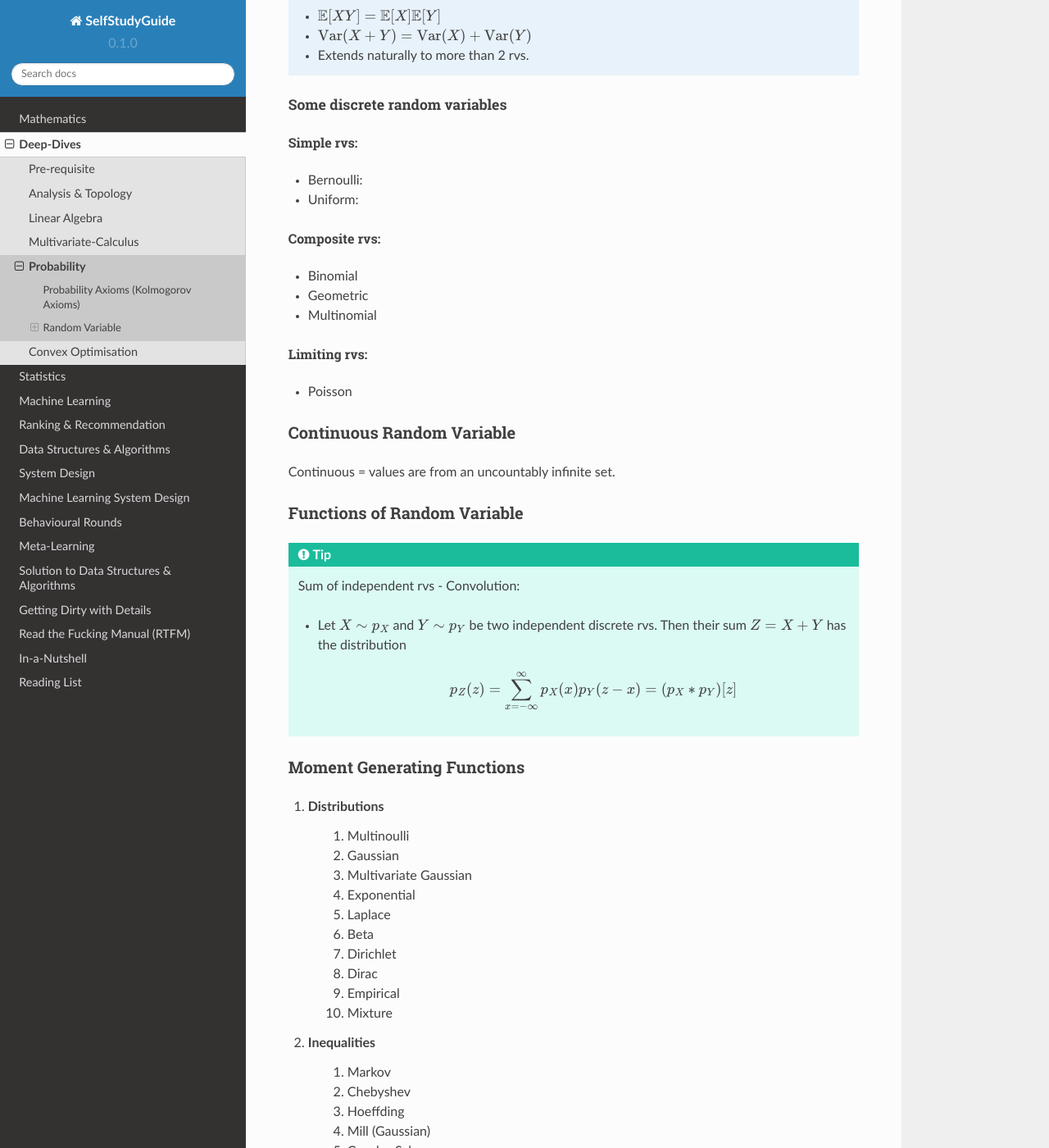
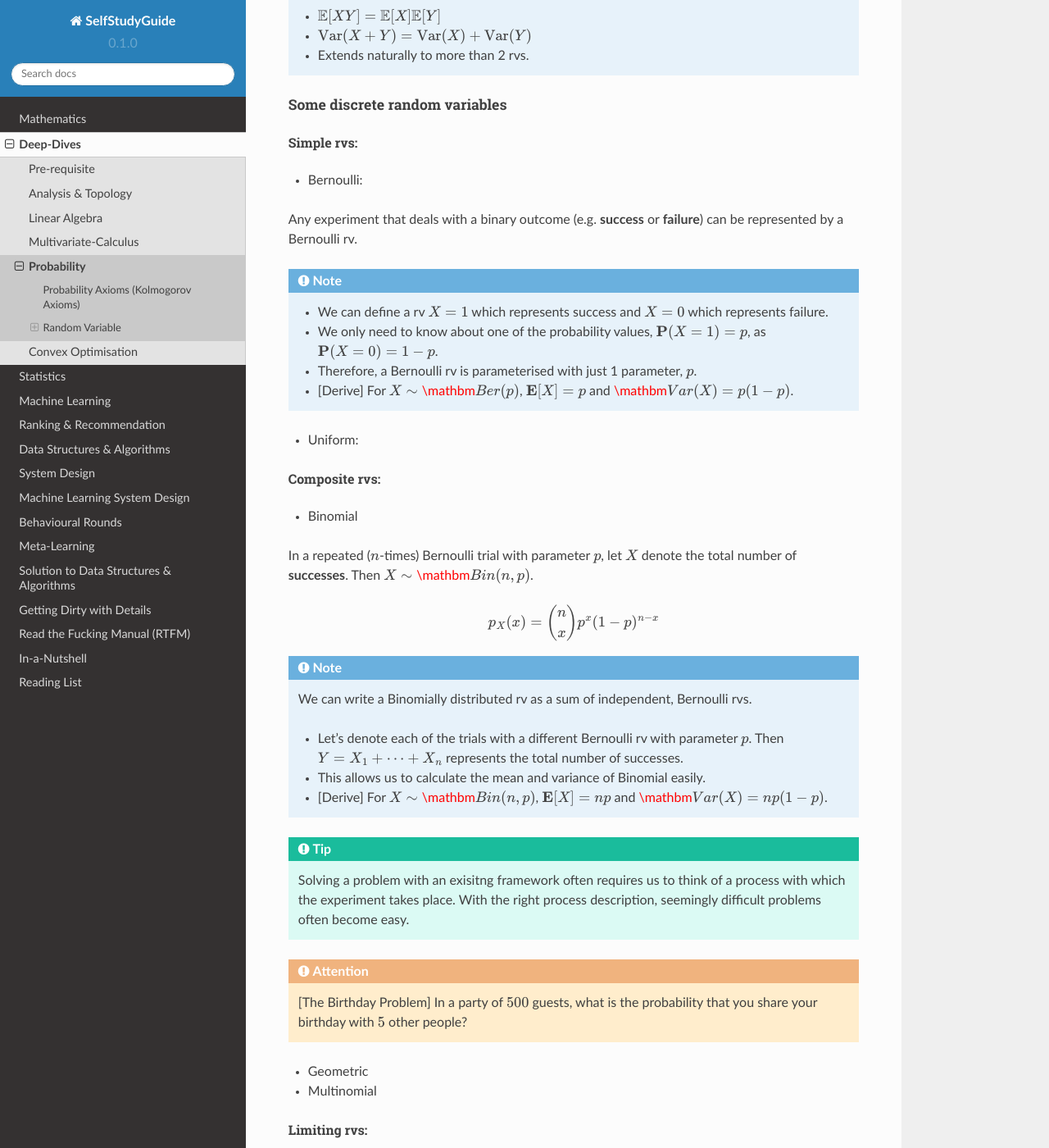
Before and after one commit to uselesstechjunks/leetcode, a Sphinx documentation site: the page built from docs/source/math/prob.rst, in a window 1280 px wide and 1400 px high, scrolled down 4751 px. Shown: the whole window at 82% size. Built offline with Sphinx 7.4.7 and the Read the Docs theme 2.0.0, drawn with Linux system fonts in a browser that asks for light colours.

Commit message:
Update prob.rst

```diff
--- a/docs/source/math/prob.rst
+++ b/docs/source/math/prob.rst
@@ -176,11 +176,39 @@ Some discrete random variables
 Simple rvs:
 """"""""""""""""""""""""""""""""""""
 * Bernoulli:
+
+Any experiment that deals with a binary outcome (e.g. **success** or **failure**) can be represented by a Bernoulli rv.
+
+.. note::
+	* We can define a rv :math:`X=1` which represents success and :math:`X=0` which represents failure.
+	* We only need to know about one of the probability values, :math:`\mathbf{P}(X=1)=p`, as :math:`\mathbf{P}(X=0)=1-p`.
+	* Therefore, a Bernoulli rv is parameterised with just 1 parameter, :math:`p`.
+	* [Derive] For :math:`X\sim\mathbm{Ber}(p)`, :math:`\mathbf{E}[X]=p` and :math:`\mathbm{Var}(X)=p(1-p)`.
+
 * Uniform:
 
 Composite rvs:
 """"""""""""""""""""""""""""""""""""
 * Binomial
+
+In a repeated (:math:`n`-times) Bernoulli trial with parameter :math:`p`, let :math:`X` denote the total number of **successes**. Then :math:`X\sim\mathbm{Bin}(n,p)`.
+
+.. math::
+	p_X(x)={n \choose x} p^x(1-p)^{n-x}
+
+.. note::
+	We can write a Binomially distributed rv as a sum of independent, Bernoulli rvs.
+
+	* Let's denote each of the trials with a different Bernoulli rv with parameter :math:`p`. Then :math:`Y=X_1+\cdots+X_n` represents the total number of successes.
+	* This allows us to calculate the mean and variance of Binomial easily.
+	* [Derive] For :math:`X\sim\mathbm{Bin}(n,p)`, :math:`\mathbf{E}[X]=np` and :math:`\mathbm{Var}(X)=np(1-p)`.
+
+..  tip::
+    Solving a problem with an exisitng framework often requires us to think of a process with which the experiment takes place. With the right process description, seemingly difficult problems often become easy.
+
+..  attention::
+    [The Birthday Problem] In a party of :math:`500` guests, what is the probability that you share your birthday with :math:`5` other people?
+
 * Geometric
 * Multinomial
 
```
